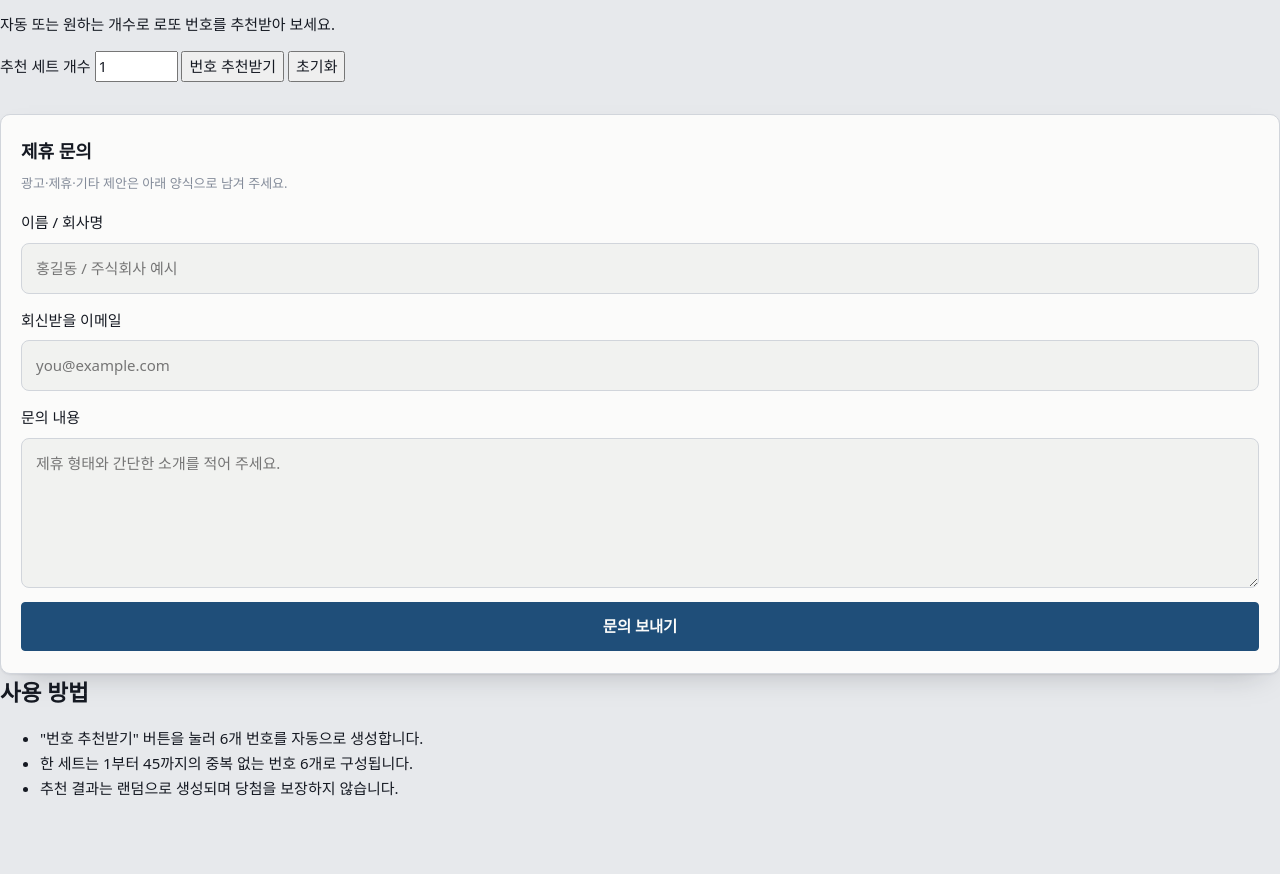
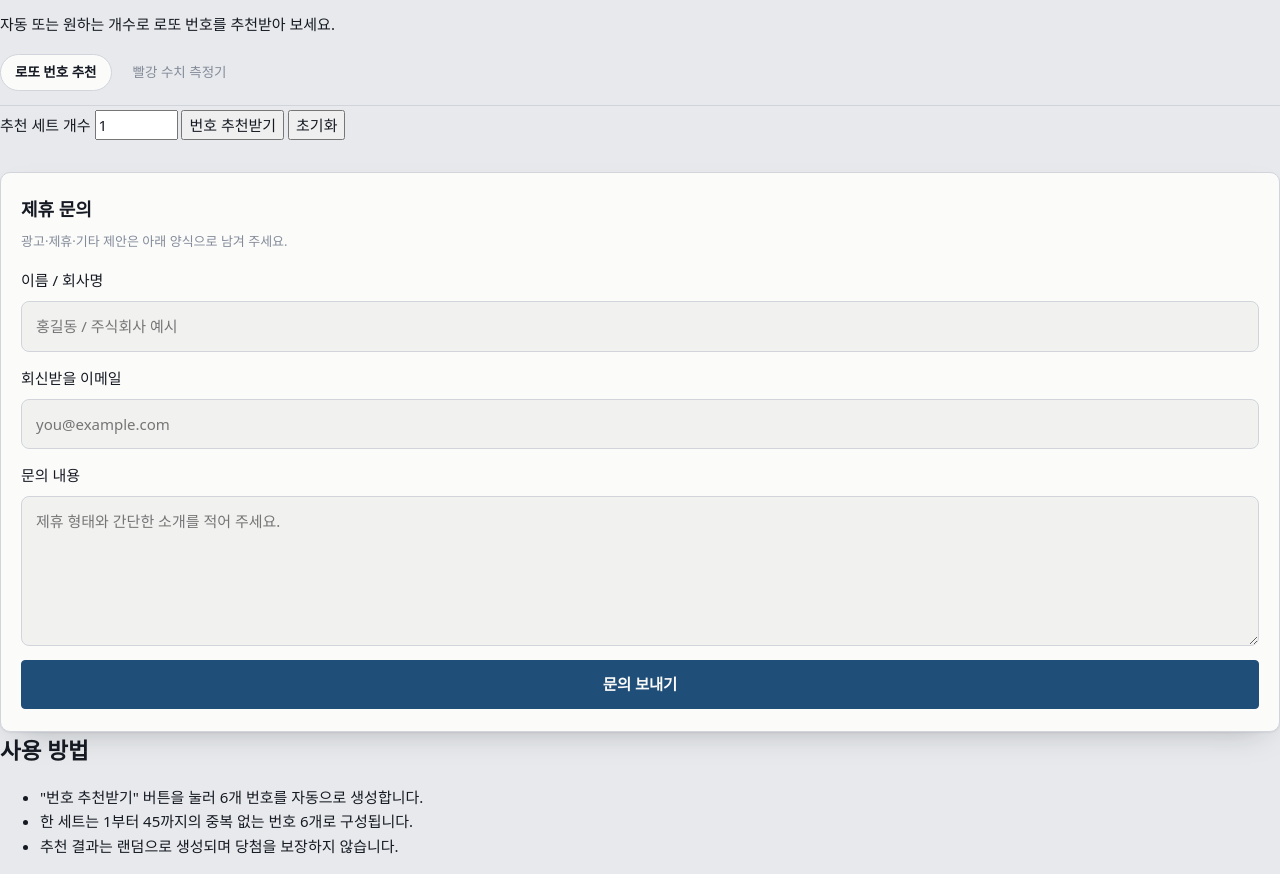
Before and after one commit to limsujeongarchive-lang/zeta, a plain HTML site: page index.html in a window 1280 px wide. Shown: the part 53-927 px from the top of the page. Before the commit the page ends 869 px from the top, so only its background shows below. Drawn offline with Linux system fonts and the light colour scheme.

Commit message:
페이지 간 이동 내비게이션 추가
- index.html·red.html에 두 페이지를 오가는 nav 링크 추가
- 현재 페이지 표시를 포함한 .site-nav 스타일을 공용 styles.css에 정의

Co-Authored-By: Claude Opus 5 (1M context) <noreply@anthropic.com>

```diff
--- a/index.html
+++ b/index.html
@@ -14,6 +14,11 @@
       <h1>로또 번호 추천</h1>
       <p>자동 또는 원하는 개수로 로또 번호를 추천받아 보세요.</p>
     </header>
+
+    <nav class="site-nav">
+      <a class="nav-link is-current" href="index.html" aria-current="page">로또 번호 추천</a>
+      <a class="nav-link" href="red.html">빨강 수치 측정기</a>
+    </nav>
 
     <section class="controls">
       <label for="count">추천 세트 개수</label>
--- a/styles.css
+++ b/styles.css
@@ -106,6 +106,35 @@ button, input, select { font: inherit; color: inherit; }
 }
 
 .num { font-family: var(--mono); font-variant-numeric: tabular-nums; }
+
+/* ── 페이지 이동 ──────────────────────────────────────── */
+.site-nav {
+  display: flex;
+  flex-wrap: wrap;
+  gap: 6px;
+  margin: 18px 0 4px;
+  padding-bottom: 14px;
+  border-bottom: 1px solid var(--rule);
+}
+
+.nav-link {
+  border: 1px solid transparent;
+  border-radius: 999px;
+  padding: 6px 14px;
+  font-size: 13.5px;
+  color: var(--ink-3);
+  text-decoration: none;
+  transition: color .15s, background .15s, border-color .15s;
+}
+
+.nav-link:hover { color: var(--ink); border-color: var(--rule); }
+
+.nav-link.is-current {
+  color: var(--ink);
+  font-weight: 600;
+  background: var(--card);
+  border-color: var(--rule);
+}
 
 /* ── 헤더 ─────────────────────────────────────────────── */
 .shell {
```
Also changed, not shown: red.html (+5 -0 lines).
